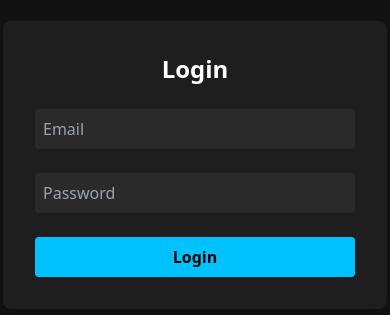
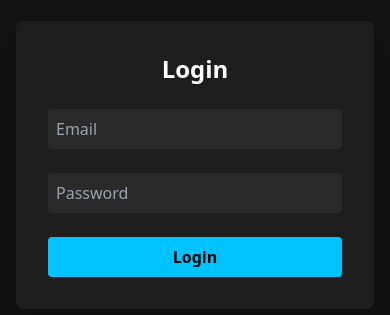
Before and after one commit to winsixed/dashboard, a Next.js app in the folder frontend/: page /login in a window 390 px wide. Shown: the part 257-572 px from the top of the page. Built offline with nearby package versions, Linux system fonts and the light colour scheme.

Commit message:
Add viewport meta and responsive container

```diff
--- a/frontend/app/layout.tsx
+++ b/frontend/app/layout.tsx
@@ -9,8 +9,13 @@ export const metadata: Metadata = {
 export default function RootLayout({ children }: { children: React.ReactNode }) {
   return (
     <html lang="en" className="dark">
-      <body className="bg-background text-white">
-        <AuthProvider>{children}</AuthProvider>
+      <head>
+        <meta name="viewport" content="width=device-width, initial-scale=1.0" />
+      </head>
+      <body className="bg-background text-white min-h-screen">
+        <AuthProvider>
+          <div className="max-w-screen-xl mx-auto px-4">{children}</div>
+        </AuthProvider>
       </body>
     </html>
   );
```
